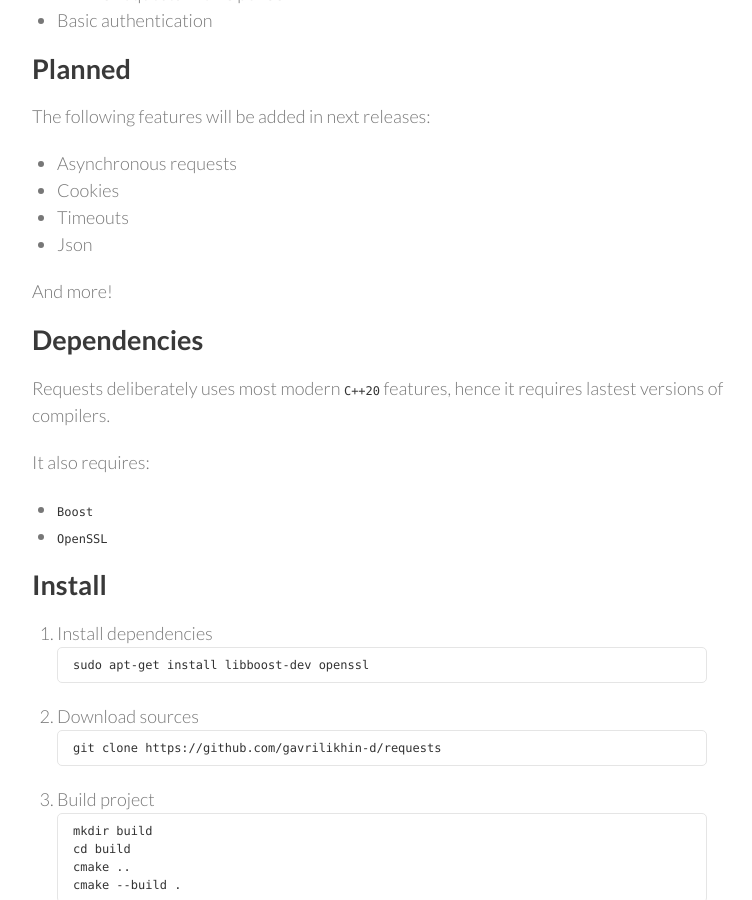
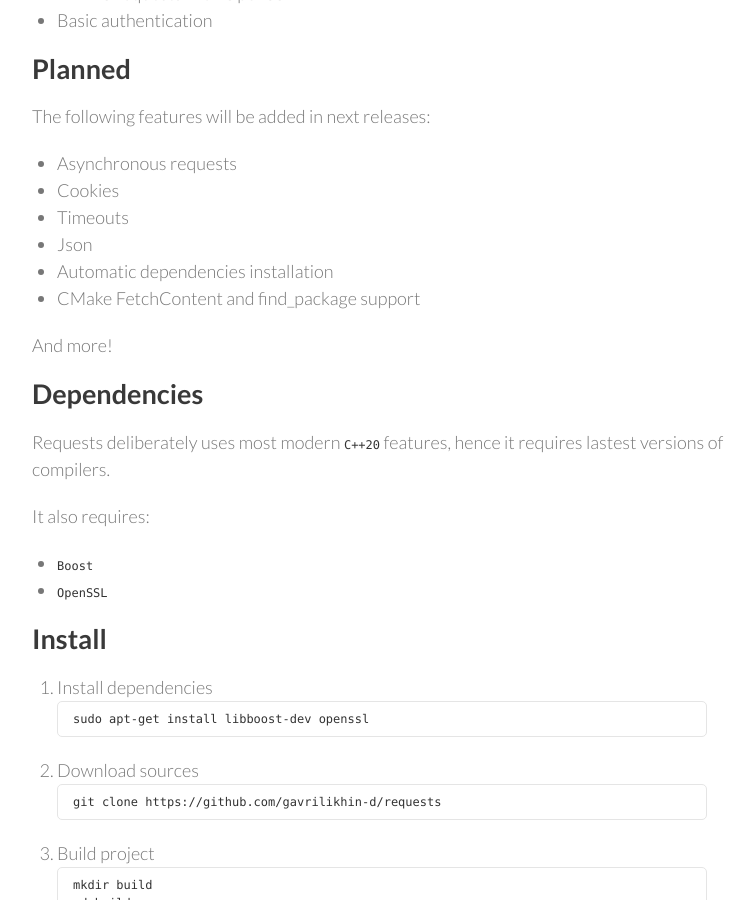
Before and after one commit to Y77CH/cq, a Jekyll site: the page built from index.md, in a window 1280 px wide and 900 px high, scrolled down 766 px. Shown: the whole window, without its empty margins (388-1140 px from the left). Built offline with Jekyll 4.4.1, drawn with Linux system fonts in a browser that asks for light colours.

Commit message:
Update index.md

```diff
--- a/index.md
+++ b/index.md
@@ -45,6 +45,8 @@ The following features will be added in next releases:
 * Cookies
 * Timeouts
 * Json
+* Automatic dependencies installation
+* CMake FetchContent and find_package support
 
 And more!
 
```
